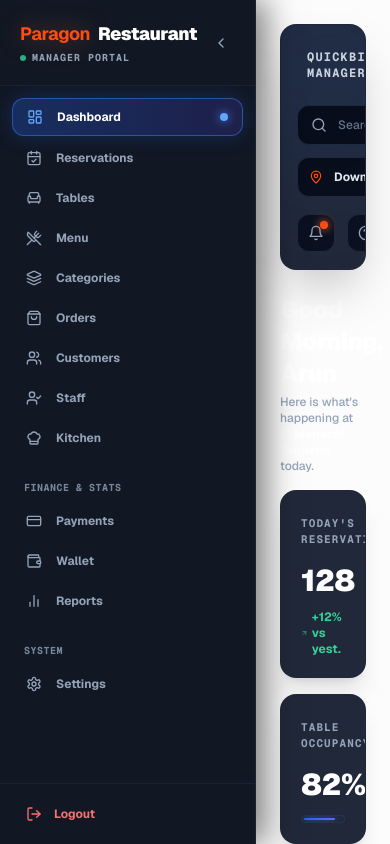
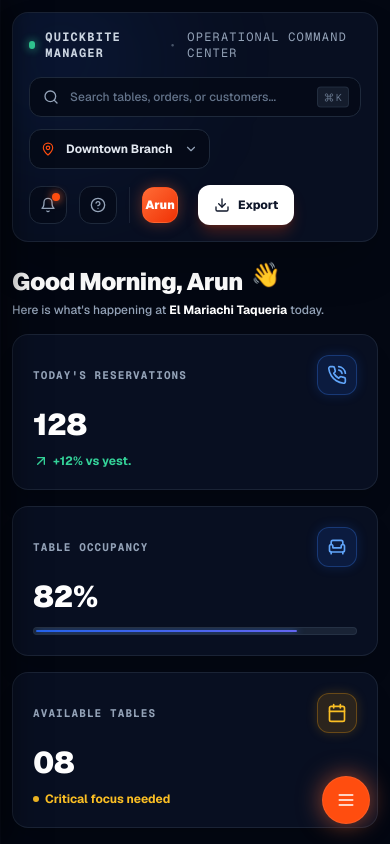
Before and after one commit to SidharthT-TechExpert/RWB_Project, a Next.js app in the folder apps/web/: page /dashboard in a window 390 px wide. Shown: the top 844 px of the page. Built offline with nearby package versions, Linux system fonts and the light colour scheme; no server answers.

Commit message:
feat(responsive): add mobile navigation drawer, backdrop overlay, and responsive grid layouts across Restaurant portal

```diff
--- a/apps/web/src/app/(dashboard)/dashboard/page.tsx
+++ b/apps/web/src/app/(dashboard)/dashboard/page.tsx
@@ -330,7 +330,7 @@ export default function DashboardHomePage() {
             </div>
 
             {/* Table Grid Cards */}
-            <div className="grid grid-cols-2 sm:grid-cols-4 md:grid-cols-7 gap-3">
+            <div className="grid grid-cols-2 xs:grid-cols-3 sm:grid-cols-4 md:grid-cols-5 lg:grid-cols-7 gap-2.5 sm:gap-3">
               {filteredTables.map((t) => {
                 const style = STATUS_STYLES[t.status];
                 return (
--- a/apps/web/src/app/(dashboard)/layout.tsx
+++ b/apps/web/src/app/(dashboard)/layout.tsx
@@ -2,9 +2,9 @@ import { DashboardSidebar } from '@/components/dashboard/DashboardSidebar';
 
 export default function DashboardLayout({ children }: { children: React.ReactNode }) {
   return (
-    <div className="flex min-h-screen bg-muted/30">
+    <div className="flex min-h-screen bg-[#030712] text-slate-100 overflow-x-hidden">
       <DashboardSidebar />
-      <main className="flex-1 p-6 lg:p-8 overflow-auto">{children}</main>
+      <main className="flex-1 p-3 xs:p-4 sm:p-6 lg:p-8 w-full max-w-full overflow-x-hidden">{children}</main>
     </div>
   );
 }
--- a/apps/web/src/components/dashboard/DashboardSidebar.tsx
+++ b/apps/web/src/components/dashboard/DashboardSidebar.tsx
@@ -18,11 +18,12 @@ import {
   Settings,
   LogOut,
   ChevronLeft,
-  Sparkles,
+  Menu,
+  X,
 } from 'lucide-react';
 import { cn } from '@/lib/utils';
 import { useAuth } from '@/hooks/useAuth';
-import { useState } from 'react';
+import { useState, useEffect } from 'react';
 
 interface NavGroup {
   title?: string;
@@ -61,17 +62,43 @@ export function DashboardSidebar() {
   const pathname = usePathname();
   const { logout } = useAuth();
   const [collapsed, setCollapsed] = useState(false);
+  const [mobileOpen, setMobileOpen] = useState(false);
+
+  // Close mobile sidebar automatically when navigating routes
+  useEffect(() => {
+    setMobileOpen(false);
+  }, [pathname]);
 
   return (
+    <>
+      {/* Mobile Floating Action Button (visible on mobile/tablet) */}
+      <button
+        onClick={() => setMobileOpen(!mobileOpen)}
+        className="lg:hidden fixed bottom-5 right-5 z-50 w-12 h-12 rounded-full bg-brand-500 text-white flex items-center justify-center shadow-[0_0_25px_rgba(255,107,53,0.6)] border border-brand-400/50 cursor-pointer active:scale-95 transition-transform"
+        aria-label="Toggle navigation menu"
+      >
+        {mobileOpen ? <X className="w-5 h-5" /> : <Menu className="w-5 h-5" />}
+      </button>
+
+      {/* Mobile Dark Backdrop Overlay */}
+      {mobileOpen && (
+        <div
+          onClick={() => setMobileOpen(false)}
+          className="lg:hidden fixed inset-0 z-40 bg-black/75 backdrop-blur-sm transition-opacity"
+        />
+      )}
+
+      {/* Sidebar Container */}
       <aside
         className={cn(
-        'sticky top-0 h-screen flex flex-col bg-[#050B18]/95 backdrop-blur-2xl text-slate-300 border-r border-slate-800/80 transition-all duration-300 z-30 select-none shrink-0 shadow-[10px_0_30px_rgba(0,0,0,0.5)]',
-        collapsed ? 'w-20' : 'w-64'
+          'fixed lg:sticky top-0 left-0 h-screen flex flex-col bg-[#050B18]/95 backdrop-blur-2xl text-slate-300 border-r border-slate-800/80 transition-all duration-300 z-40 select-none shrink-0 shadow-[10px_0_30px_rgba(0,0,0,0.5)]',
+          mobileOpen ? 'translate-x-0 w-64' : '-translate-x-full lg:translate-x-0',
+          collapsed ? 'lg:w-20' : 'lg:w-64'
         )}
       >
         {/* Brand Header */}
         <div className="p-5 border-b border-slate-800/70 flex items-center justify-between">
-        {!collapsed ? (
+          {!collapsed || mobileOpen ? (
             <div>
               <h1 className="text-lg font-black tracking-tight text-white flex items-center gap-2">
                 <span className="text-brand-500 font-bold drop-shadow-[0_0_12px_rgba(255,107,53,0.4)]">Paragon</span>
@@ -91,10 +118,13 @@ export function DashboardSidebar() {
           )}
 
           <button
-          onClick={() => setCollapsed(!collapsed)}
+            onClick={() => {
+              if (mobileOpen) setMobileOpen(false);
+              else setCollapsed(!collapsed);
+            }}
             className="text-slate-400 hover:text-white transition-colors p-1.5 rounded-xl hover:bg-slate-800/60"
           >
-          <ChevronLeft className={cn('h-4 w-4 transition-transform', collapsed && 'rotate-180')} />
+            {mobileOpen ? <X className="h-4 w-4" /> : <ChevronLeft className={cn('h-4 w-4 transition-transform', collapsed && 'rotate-180')} />}
           </button>
         </div>
 
@@ -102,7 +132,7 @@ export function DashboardSidebar() {
         <nav className="flex-1 p-3 space-y-6 overflow-y-auto custom-scrollbar">
           {navGroups.map((group, idx) => (
             <div key={idx} className="space-y-1">
-            {group.title && !collapsed && (
+              {group.title && (!collapsed || mobileOpen) && (
                 <p className="px-3 text-[10px] font-mono font-bold text-slate-400/80 tracking-wider uppercase mb-2">
                   {group.title}
                 </p>
@@ -114,6 +144,7 @@ export function DashboardSidebar() {
                   <Link
                     key={href}
                     href={href}
+                    onClick={() => setMobileOpen(false)}
                     className={cn(
                       'flex items-center gap-3.5 px-3.5 py-2.5 rounded-xl text-xs font-bold transition-all group relative',
                       isActive
@@ -122,8 +153,8 @@ export function DashboardSidebar() {
                     )}
                   >
                     <Icon className={cn('h-4 w-4 shrink-0 transition-colors', isActive ? 'text-blue-400' : 'text-slate-400 group-hover:text-slate-200')} />
-                  {!collapsed && <span>{label}</span>}
-                  {isActive && !collapsed && (
+                    {(!collapsed || mobileOpen) && <span>{label}</span>}
+                    {isActive && (!collapsed || mobileOpen) && (
                       <div className="ml-auto w-2 h-2 rounded-full bg-blue-400 shadow-[0_0_10px_#3b82f6]" />
                     )}
                   </Link>
@@ -136,13 +167,17 @@ export function DashboardSidebar() {
         {/* Logout */}
         <div className="p-3 border-t border-slate-800/70">
           <button
-          onClick={() => logout()}
+            onClick={() => {
+              setMobileOpen(false);
+              logout();
+            }}
             className="flex items-center gap-3 px-3.5 py-2.5 rounded-xl text-xs font-bold text-red-400 hover:bg-red-500/10 hover:text-red-300 transition-all w-full"
           >
             <LogOut className="h-4 w-4 shrink-0" />
-          {!collapsed && <span>Logout</span>}
+            {(!collapsed || mobileOpen) && <span>Logout</span>}
           </button>
         </div>
       </aside>
+    </>
   );
 }
```
Lines whose indentation alone changed are shown as unchanged.
